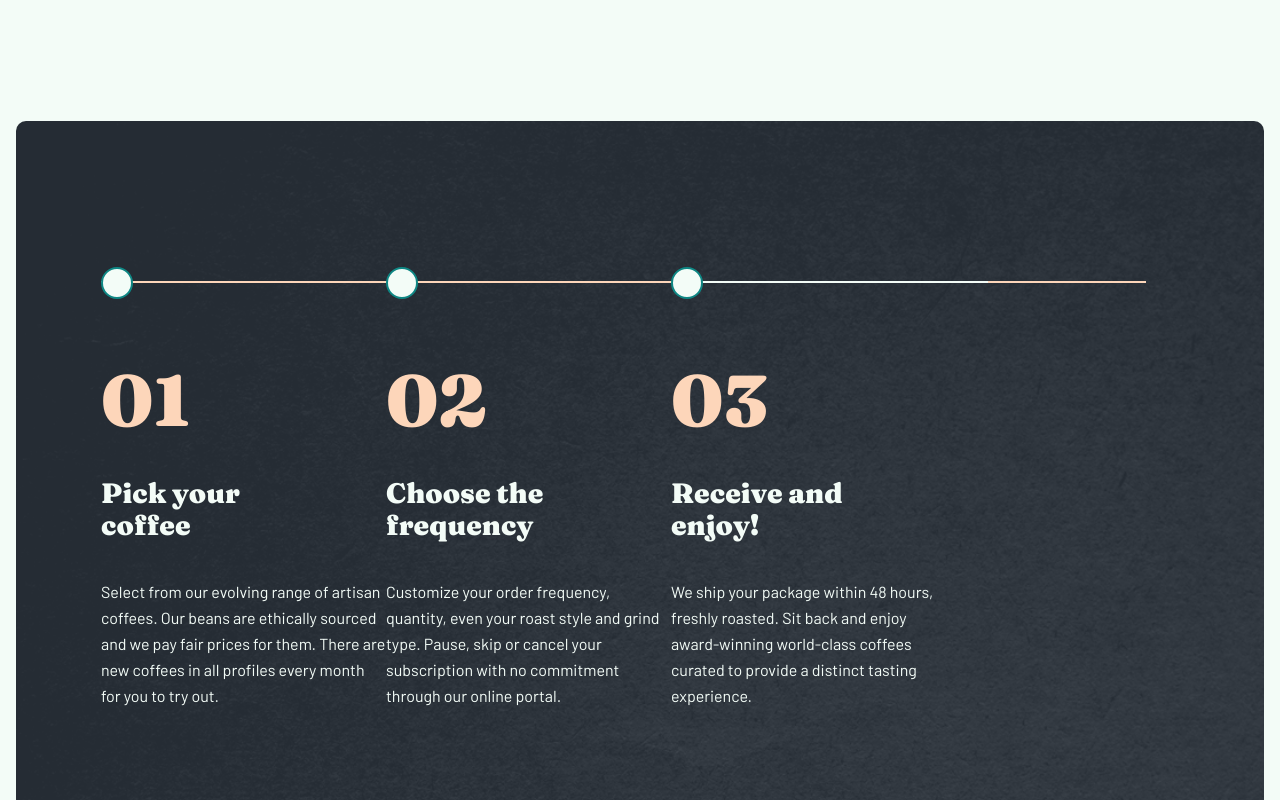
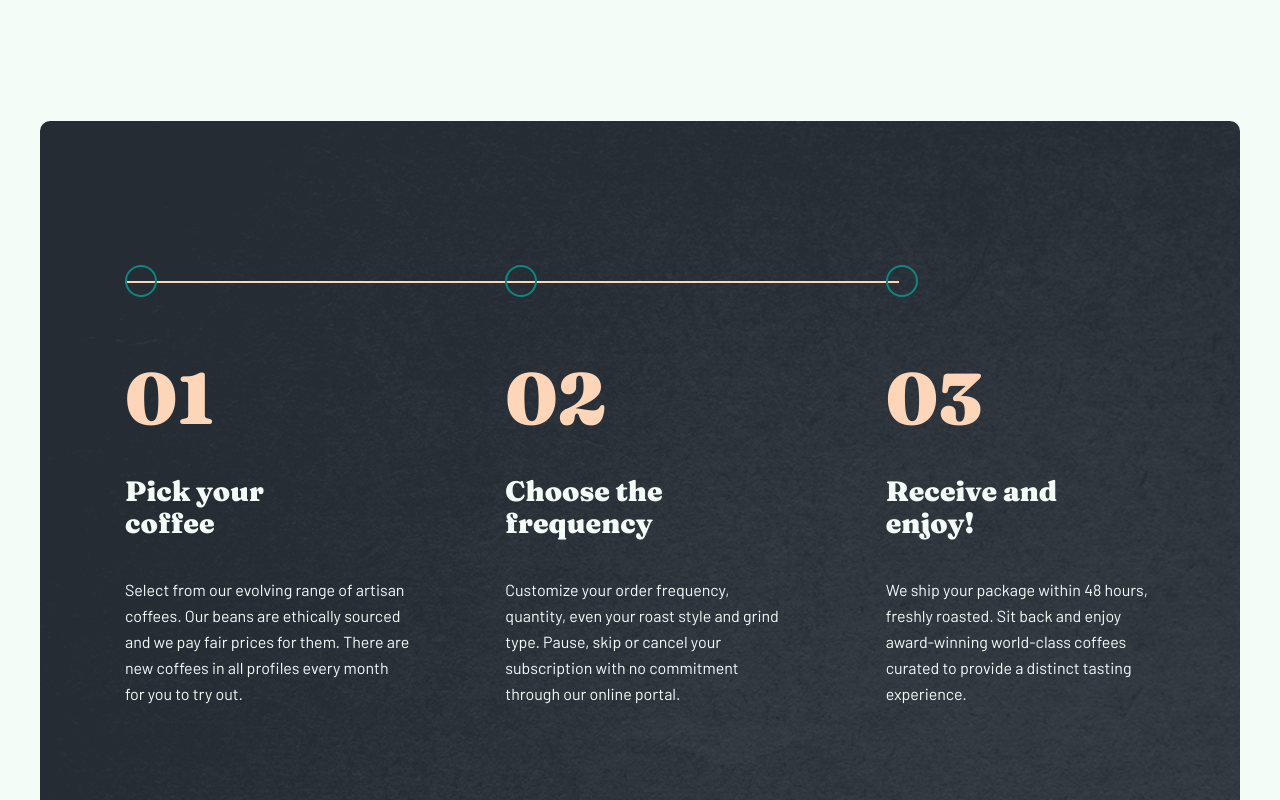
Before and after one commit to Andrparsons/coffeeroasters, a Next.js app: page /plan in a window 1280 px wide. Shown: the part 680-1480 px from the top of the page. Built offline with nearby package versions, Linux system fonts and the light colour scheme.

Commit message:
plan page - step section tablet and desktop style

```diff
--- a/pages/plan.js
+++ b/pages/plan.js
@@ -55,7 +55,6 @@ export default function Plan() {
 
             <div className={styles.step}>
               <div className={styles.circle} />
-              <div className={styles.borderCover} />
               <div className={styles.stepNumber}>03</div>
               <div className={styles.stepContent}>
                 <h3 className={styles.stepTitle}>Receive and enjoy!</h3>
--- a/styles/Plan.module.css
+++ b/styles/Plan.module.css
@@ -84,6 +84,7 @@
   margin-left: -1.5rem;
   margin-right: -1.5rem;
   position: relative;
+  text-align: center;
 }
 
 .stepBorder {
@@ -127,19 +128,33 @@
   display: none;
 }
 
-@media (min-width: 550px) {
+@media (min-width: 450px) {
+  .stepSection {
+    margin-left: auto;
+    margin-right: auto;
+    max-width: 450px;
+  }
+}
+
+@media (min-width: 650px) {
   .stepSection {
     background-image: url(/plan/tablet/bg-steps.png);
+    text-align: left;
+    max-width: initial;
+    margin-left: -2.5rem;
+    margin-right: -2.5rem;
   }
 
   .stepBorder {
+    display: initial;
     position: absolute;
-    width: calc(66% + 1.5rem);
+    width: calc(66% + 2.25rem);
+    border: 1px solid var(--stepBorder);
+    margin: 0;
   }
 
   .steps {
     display: flex;
-    border-top: 2px solid var(--stepBorder);
     position: relative;
     margin: 2.5rem 0;
     max-width: 1045px;
@@ -147,6 +162,7 @@
 
   .step {
     margin-top: 0;
+    margin-right: 1.5rem;
     position: relative;
     max-width: 285px;
     flex: 1 1 0px;
@@ -164,16 +180,7 @@
     width: 2rem;
     border-radius: 50%;
     border: 2px solid var(--circleBorder);
-    background-color: var(--appBg);
-  }
-
-  .borderCover {
-    display: inline-block;
-    width: 100%;
-    height: 2px;
-    background-color: var(--appBg);
-    position: absolute;
-    top: -2px;
+    background-color: transparent;
   }
 
   .stepNumber {
@@ -194,9 +201,20 @@
   .stepSection {
     padding-left: 5.3125rem;
     background-image: url(/plan/desktop/bg-steps.png);
+    margin-left: 0;
+    margin-right: 0;
   }
 
   .steps {
     margin: 5rem 0;
   }
+
+  .step {
+    margin-right: 6rem;
+    max-width: 285px;
+  }
+
+  .stepBorder {
+    width: calc(66% + 5.25rem);
+  }
 }
```
